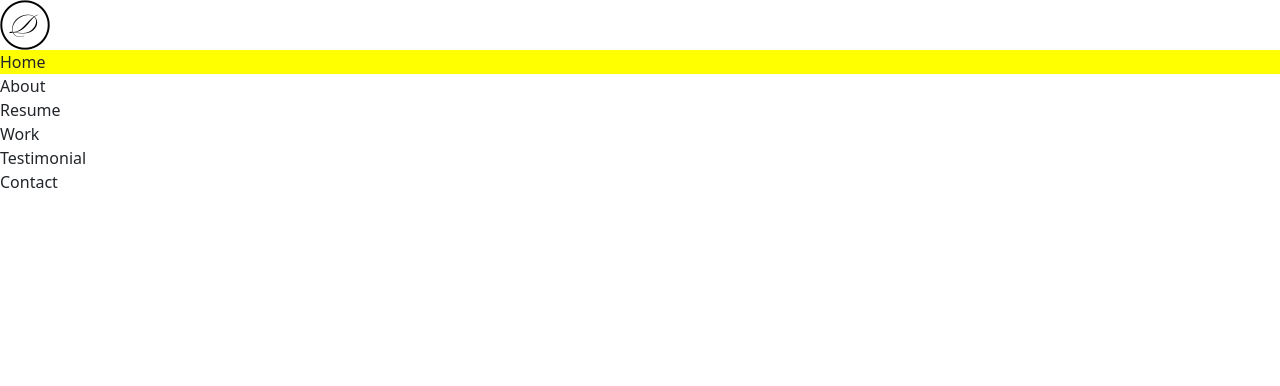
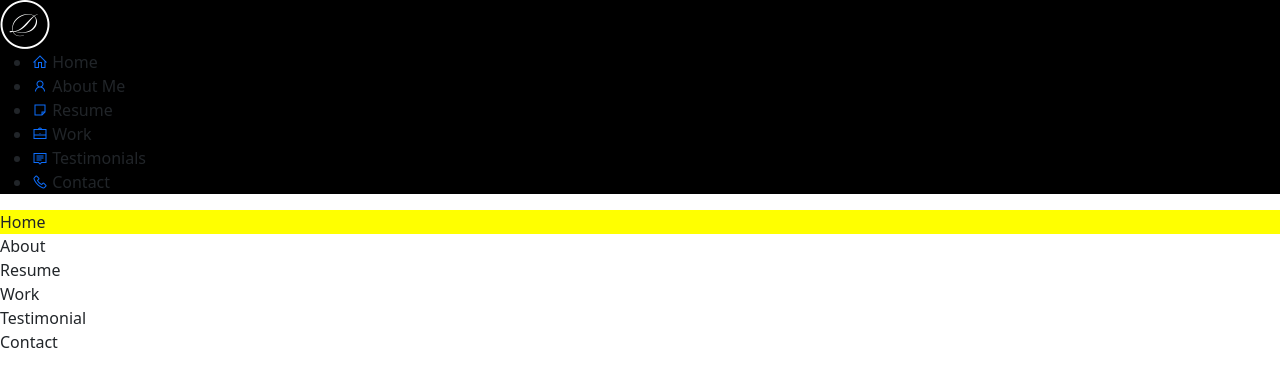
Before and after one commit to itsdavidmea/my_portfolio, a plain HTML site: page index.html in a window 1280 px wide. Drawn offline with nearby package versions, Linux system fonts and the light colour scheme; a web font is replaced by a local one.

Commit message:
added logo icons

```diff
--- a/assets/SCSS/_sidebar.scss
+++ b/assets/SCSS/_sidebar.scss
@@ -0,0 +1,9 @@
+#sidebar {
+    background: black;
+}
+
+.logo img {
+    height: 50px;
+    width: 50px;
+
+}
--- a/assets/SCSS/main.scss
+++ b/assets/SCSS/main.scss
@@ -10,10 +10,3 @@
 @import "work";
 @import "testimonial";
 @import "contact";
-
-
-.logo img {
-    height: 50px;
-    width: 50px;
-
-}
--- a/index.html
+++ b/index.html
@@ -13,8 +13,42 @@
 <body>
     <div id="sidebar">
         <div class="logo">
-            <img src="assets/images/david_logo/black_trs_logo.png" alt="David's Porfolio logo">
+            <img src="assets/images/david_logo/white_trs_logo.png" alt="David's Porfolio logo">
         </div>
+        <nav>
+            <ul>
+                <li>
+                    <a href="#home"><i class="las la-home"></i></a>
+                    <span>Home</span>   <!-- This is the text that will be displayed after hovering  -->
+                </li>
+                <li>
+                    <a href="#about_me"><i class="las la-user"></i></a>
+                    <span>About Me</span>   <!-- This is the text that will be displayed after hovering  -->
+                </li>
+                <li>
+                    <a href="#my_resume"><i class="las la-sticky-note"></i></a>
+                    <span>Resume</span>   <!-- This is the text that will be displayed after hovering  -->
+                </li>
+                <li>
+                    <a href="#my_work"><i class="las la-briefcase"></i></a>
+                    <span>Work</span>   <!-- This is the text that will be displayed after hovering  -->
+                </li>
+                <li>
+                    <a href="#my_testimonial"><i class="las la-comment"></i></a>
+                    <span>Testimonials</span>   <!-- This is the text that will be displayed after hovering  -->
+                </li>
+                <li>
+                    <a href="#Contact_me"><i class="las la-phone"></i></a>
+                    <span>Contact</span>   <!-- This is the text that will be displayed after hovering  -->
+                </li>
+            </ul>
+        </nav>
+        <div class="toggle-mode">
+            <div class="outer">
+                <div class="inner"></div>
+            </div>
+        </div>
+
     </div>
     <main>
         <section id="home">Home</section>
```
Also changed, not shown: assets/CSS/main.css, 1 other file.
